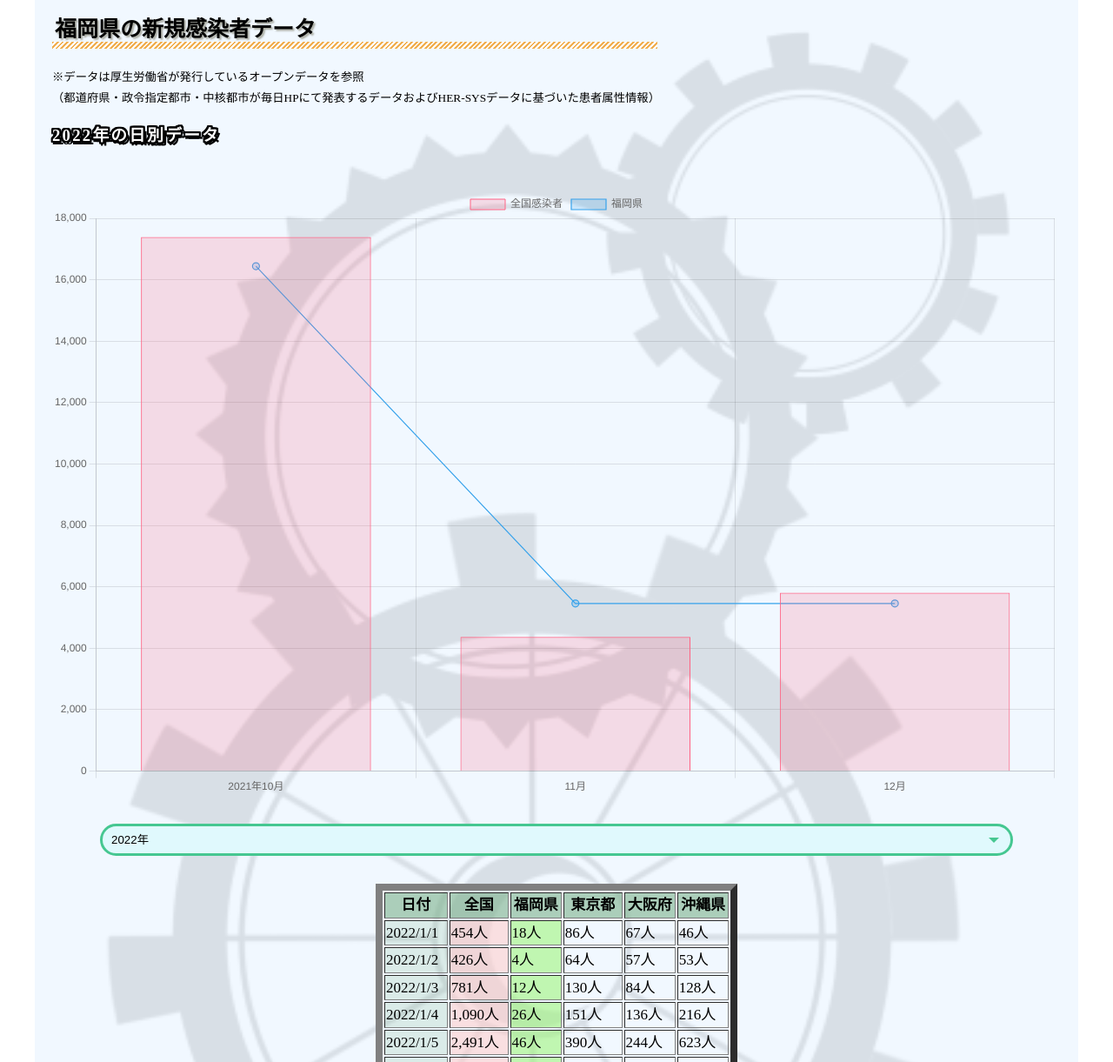
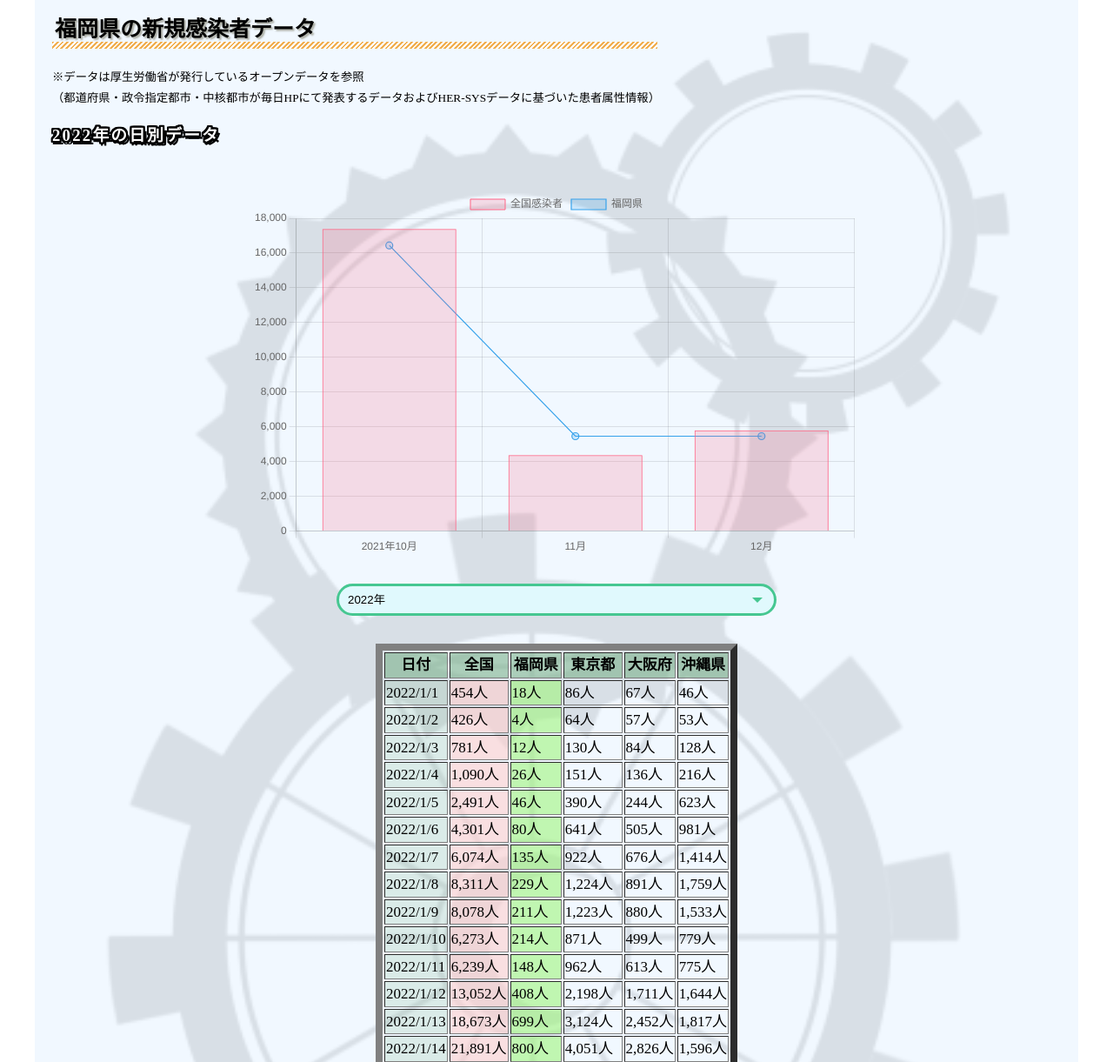
Before and after one commit to katsuki-hub/tool, a PHP site: page /content/covidDay.php in a window 1280 px wide. Shown: the part 73-1294 px from the top of the page at 87% size. Run offline with PHP 8.4, Linux system fonts and the light colour scheme; some libraries are stand-ins or nearby versions.

Commit message:
canvasマックスサイズ

```diff
--- a/content/covid2020.php
+++ b/content/covid2020.php
@@ -20,7 +20,7 @@
           <small>※データは厚生労働省が発行しているオープンデータを参照<br>（都道府県・政令指定都市・中核都市が毎日HPにて発表するデータおよびHER-SYSデータに基づいた患者属性情報）</small>
           <h3>2020年の日別データ</h3>
           <div class="br30"></div>
-          <div>
+          <div class="chart">
             <canvas id="myChart" height="180"></canvas>
           </div>
           <div class="yearSelect">
--- a/content/covid2021.php
+++ b/content/covid2021.php
@@ -20,7 +20,7 @@
           <small>※データは厚生労働省が発行しているオープンデータを参照<br>（都道府県・政令指定都市・中核都市が毎日HPにて発表するデータおよびHER-SYSデータに基づいた患者属性情報）</small>
           <h3>2021年の日別データ</h3>
           <div class="br30"></div>
-          <div>
+          <div class="chart">
             <canvas id="myChart" height="180"></canvas>
           </div>
           <div class="yearSelect">
--- a/content/covidDay.php
+++ b/content/covidDay.php
@@ -20,7 +20,7 @@
           <small>※データは厚生労働省が発行しているオープンデータを参照<br>（都道府県・政令指定都市・中核都市が毎日HPにて発表するデータおよびHER-SYSデータに基づいた患者属性情報）</small>
           <h3>2022年の日別データ</h3>
           <div class="br30"></div>
-          <div>
+          <div class="chart">
             <canvas id="myChart" height="180"></canvas>
           </div>
 
--- a/css/covidOption.css
+++ b/css/covidOption.css
@@ -5,6 +5,7 @@
 =====================*/
 
 .yearSelect {
+  max-width: 500px;
   overflow: hidden;
   width: 90%;
   margin: 2em auto;
@@ -51,6 +52,11 @@
 テーブル
 =====================*/
 
+.chart {
+  max-width: 700px;
+  margin: auto;
+}
+
 @media screen and (max-width:500px) {
   table {
     font-size: 13px;
```
